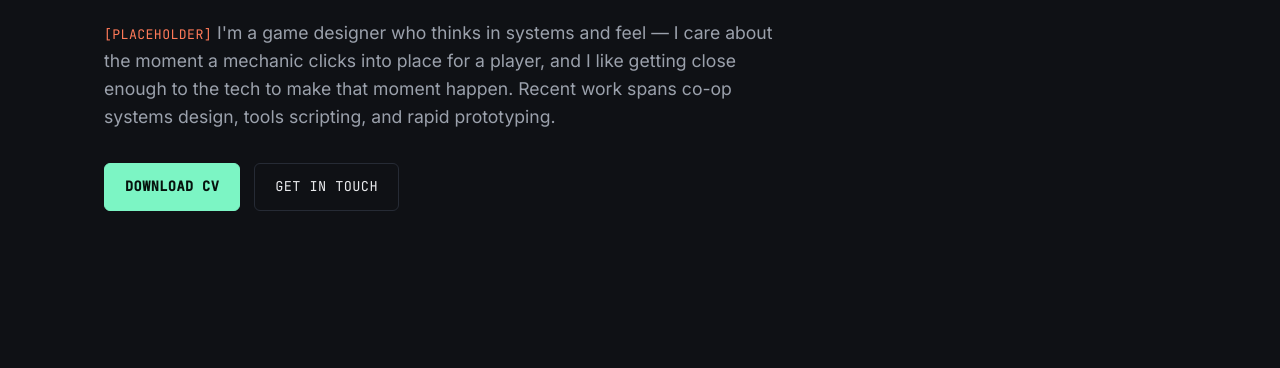
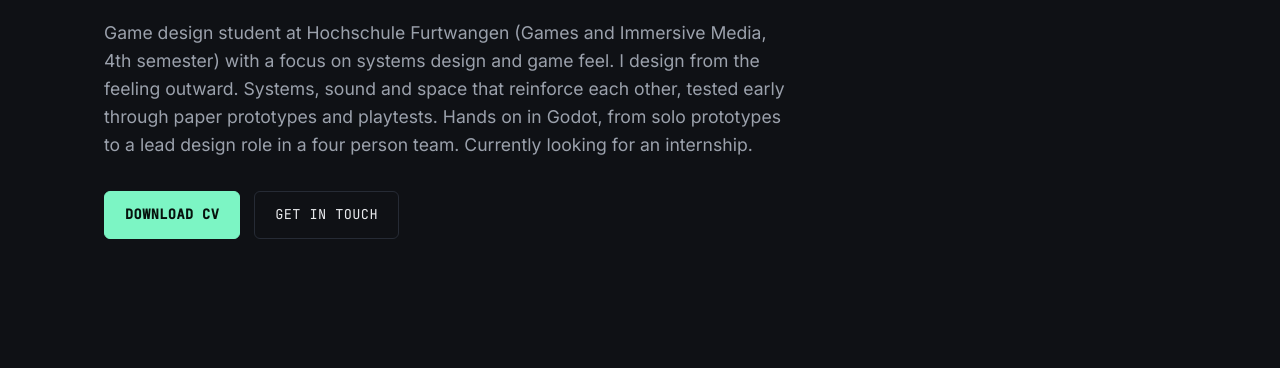
Before and after one commit to LordR3ne/Portfolio--Ren-Hill, a plain HTML site: page index.html in a window 1280 px wide. Shown: the part 404-772 px from the top of the page. Drawn offline with Linux system fonts and the light colour scheme.

Commit message:
Placeholder

```diff
--- a/index.html
+++ b/index.html
@@ -36,10 +36,10 @@
         <p class="hero-eyebrow">Game Designer</p>
         <h1>Designing systems that make play feel alive.</h1>
         <p class="hero-lede">
-          <span class="placeholder">[PLACEHOLDER]</span>
-          I'm a game designer who thinks in systems and feel — I care about the moment a mechanic clicks
-          into place for a player, and I like getting close enough to the tech to make that moment happen.
-          Recent work spans co-op systems design, tools scripting, and rapid prototyping.
+          Game design student at Hochschule Furtwangen (Games and Immersive Media, 4th semester) with a focus
+          on systems design and game feel. I design from the feeling outward. Systems, sound and space that
+          reinforce each other, tested early through paper prototypes and playtests. Hands on in Godot, from
+          solo prototypes to a lead design role in a four person team. Currently looking for an internship.
         </p>
         <div class="hero-actions">
           <a href="cv.html" class="btn btn-primary">Download CV</a>
```
